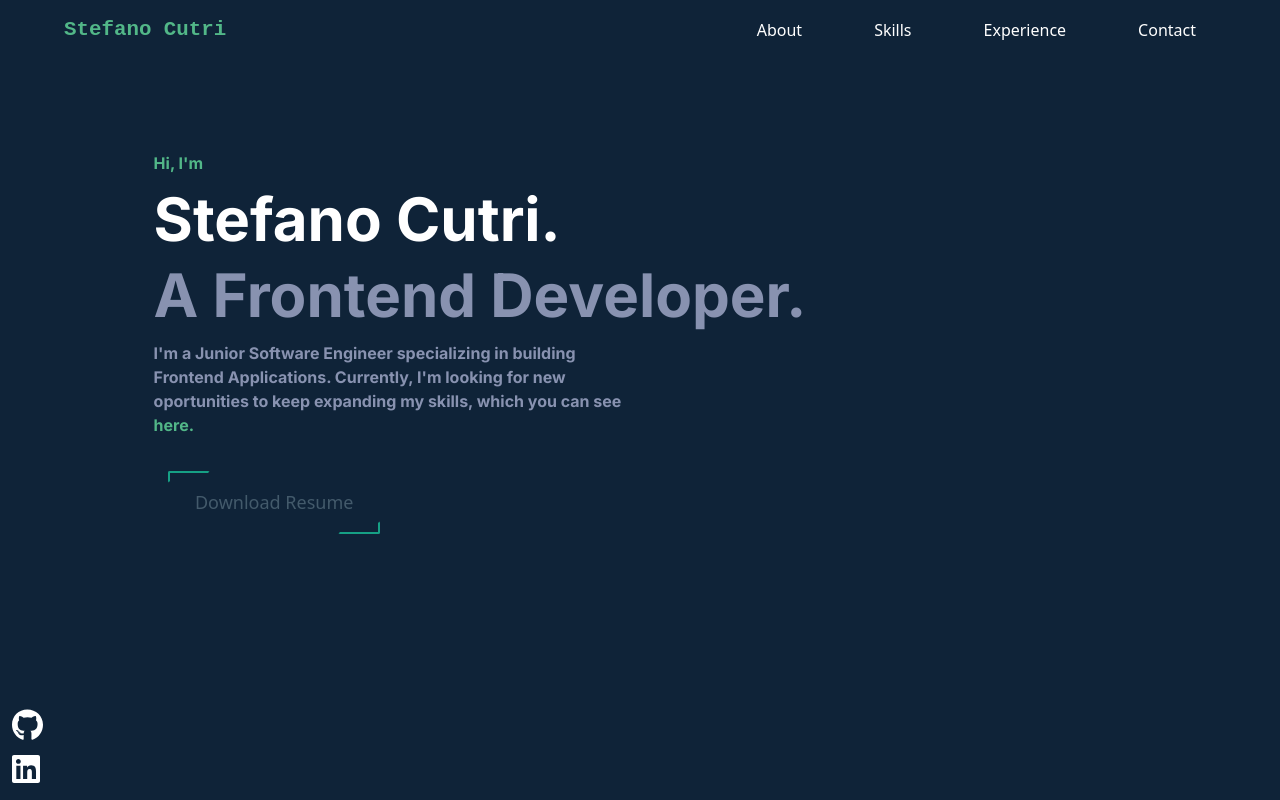
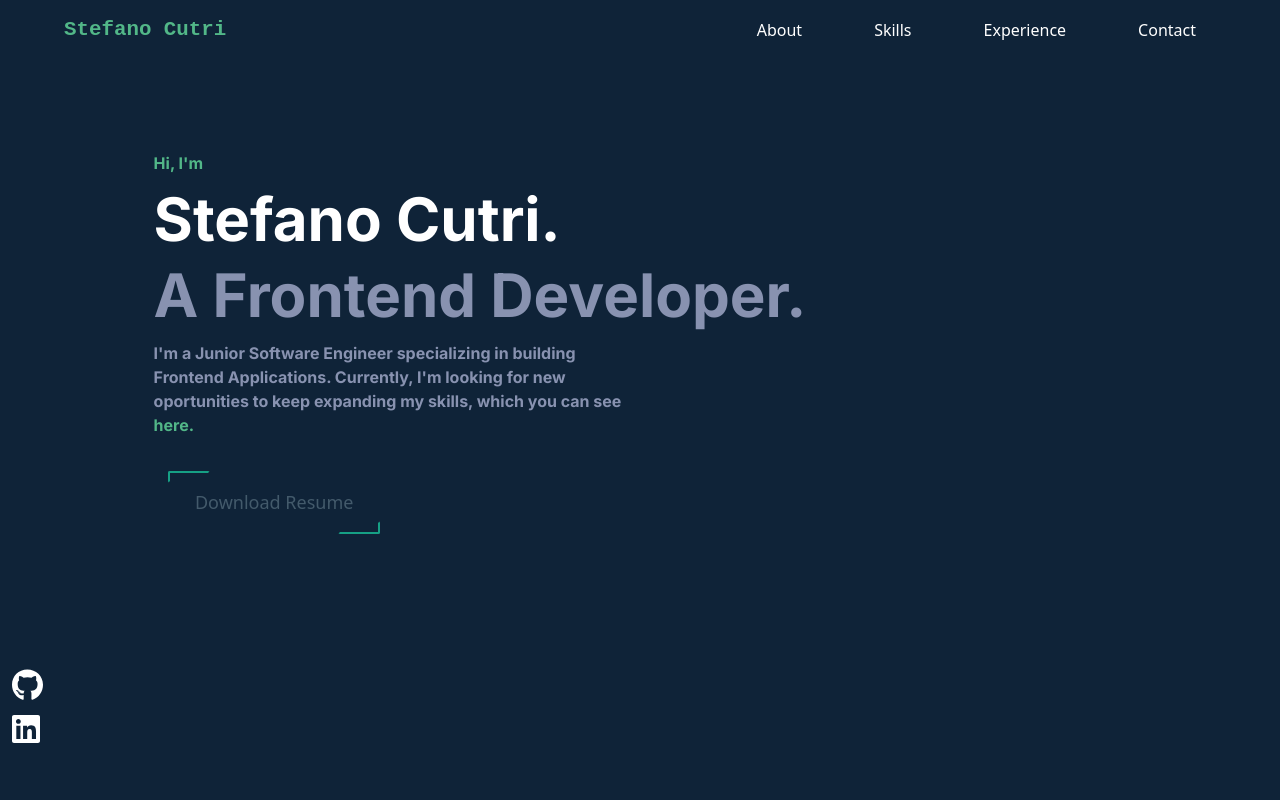
Before and after one commit to StefanoCutri/portfolio, a React (Create React App) app: page / in a window 1280 px wide. Shown: the top 800 px of the page. Built offline with nearby package versions, Linux system fonts and the light colour scheme.

Commit message:
Fix links spacing

```diff
--- a/src/components/Contact.js
+++ b/src/components/Contact.js
@@ -3,8 +3,6 @@ import emailjs from '@emailjs/browser';
 import { FontAwesomeIcon } from "@fortawesome/react-fontawesome";
 import { faGithub, faLinkedin } from "@fortawesome/free-brands-svg-icons";
 import "../styles/contact.css";
-
-
 
 export const Contact = () => {
   const form = useRef();
@@ -30,7 +28,7 @@ export const Contact = () => {
   };
   return (
     <div className="info-container relative" id="contact">
-      <div className="flex flex-row items-center justify-center mb-3 pt-[25%] contact-info">
+      <div className="flex flex-row items-center justify-center mb-3 pt-[20%] contact-info">
         <h2 className="font-bold text-2xl">Get in touch</h2>
       </div>
       <div className="flex flex-row justify-center items-center mt-6">
@@ -67,7 +65,7 @@ export const Contact = () => {
         </div>
       </form>
       <div className="flex flex-col items-start justify-end h-[10%] social-links">
-        <div className="flex flex-row justify-evenly pl-3 pb-2 socials-container">
+        <div className="flex flex-row justify-evenly pl-3 pb-12 socials-container">
           <a href="https://github.com/stefanocutri" className="pr-3">
             <FontAwesomeIcon
               icon={faGithub}
```
